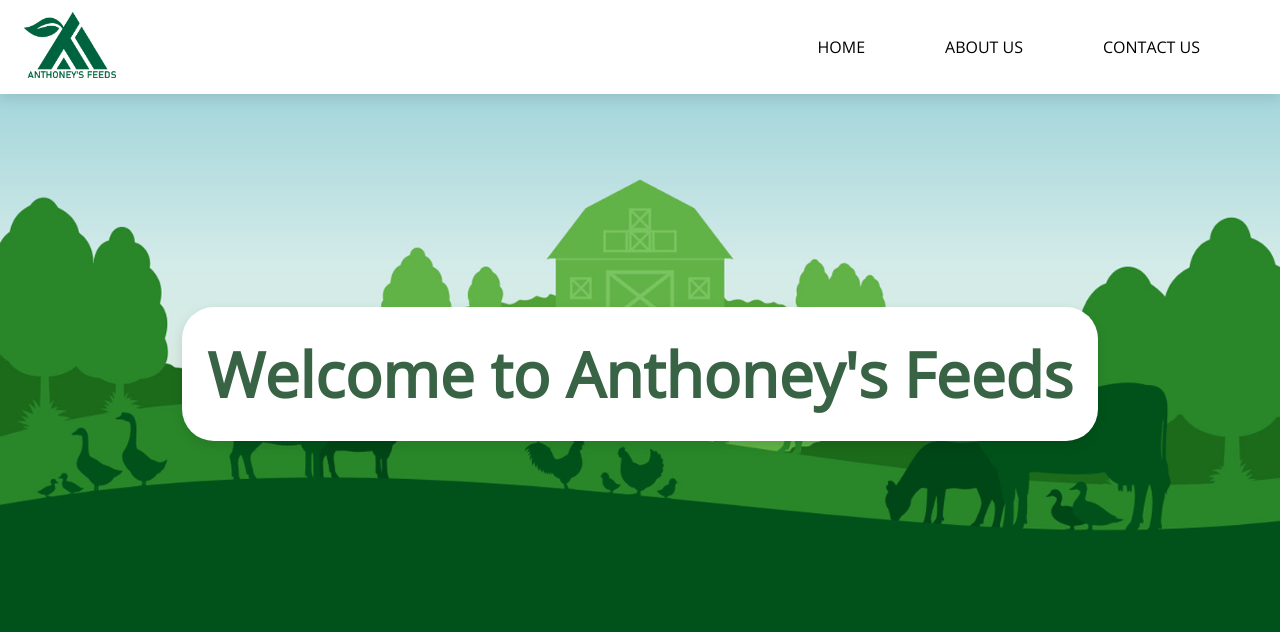
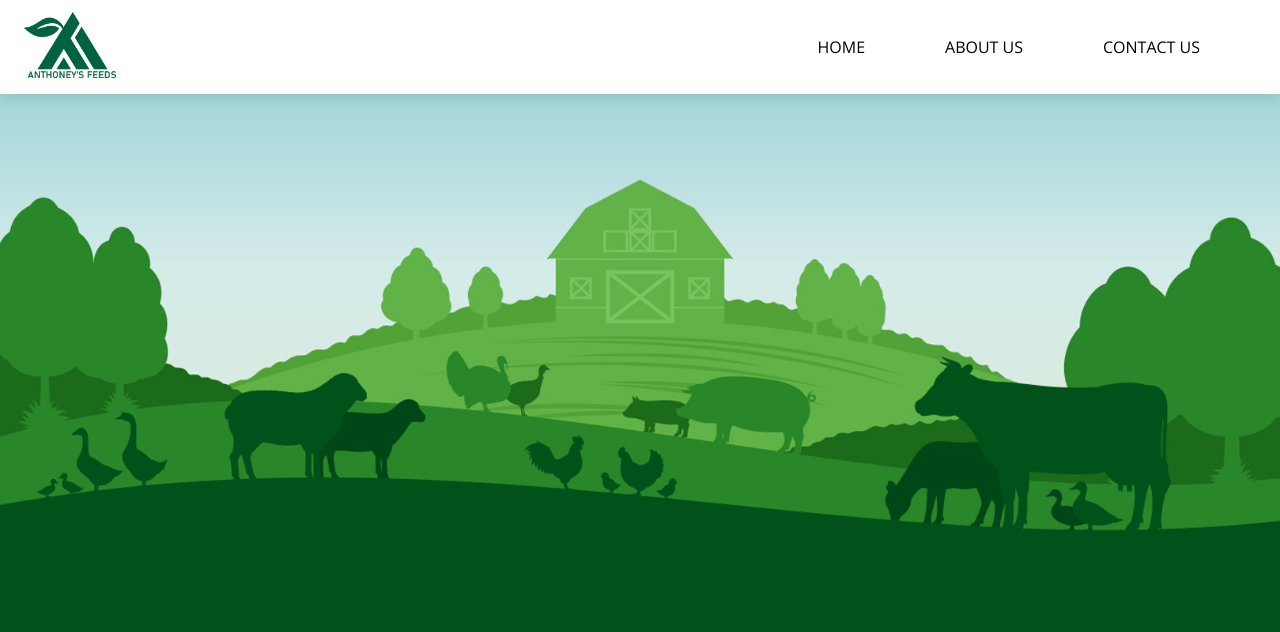
Before and after one commit to duniyash/NAF-webpage, a plain HTML site: page index.html in a window 1280 px wide. Shown: the top 632 px of the page. Drawn offline with nearby package versions, Linux system fonts and the light colour scheme; a web font is replaced by a local one.

Commit message:
header update

```diff
--- a/index.html
+++ b/index.html
@@ -28,9 +28,6 @@
     </header>
 
     <section class="landing" id="home">
-        <div class="title-card">
-            <h1 class="title">Welcome to Anthoney's Feeds</h1>
-        </div>
     </section>
 
     <section class="about" id="about">
--- a/style.css
+++ b/style.css
@@ -88,17 +88,19 @@ section {
 }
 
 .landing {
-    background-color: #fff;
-    margin-top: 94px;
-}
-
-.landing .title-card {
-    position: relative;
-    height: 70vh;
     background-color: #386344;
     background-image: url(img/bg-img1.jpg);
     background-size: cover;
     background-position: top;
+    margin-top: 94px;
+    height: 70vh;
+}
+
+
+/*
+.landing .title-card {
+    position: relative;
+    height: 70vh;
     display: flex;
     align-items: center;
     justify-content: center;
@@ -113,6 +115,7 @@ section {
     color: #386344;
     border-radius: 32px;
 }
+*/
 
 .about {
     background-color: #386344;
```
